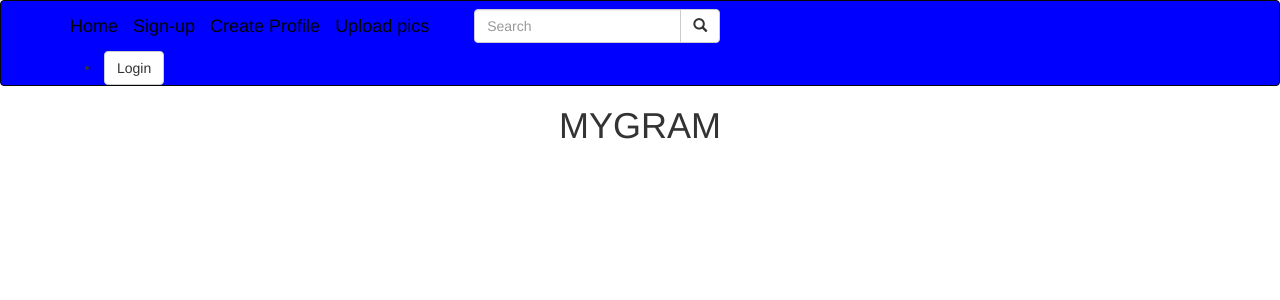
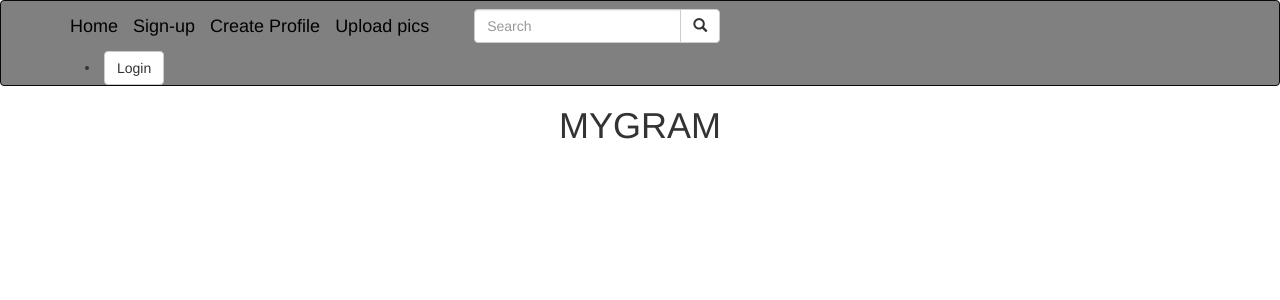
Before and after one commit to Mercy-Njoroge/instagram-clone, a Django app: page / in a window 1280 px wide. Shown: the top 300 px of the page. Run offline with Django 3.2, Linux system fonts and the light colour scheme; some libraries are stand-ins or nearby versions.

Commit message:
change navbar background color

```diff
--- a/photos/templates/navbar.html
+++ b/photos/templates/navbar.html
@@ -6,7 +6,7 @@
   <meta name="viewport" content="width=device-width, initial-scale=1">
 </head>
 <body>
-<nav class="navbar navbar-inverse" style="background-color:#0000ff">
+<nav class="navbar navbar-inverse" style="background-color:grey">
   <div class="container">
     <div class="navbar-header">
       <!-- <a class="navbar-brand" href="{% url 'home' %}">INSTAGRAM CLONE</a> -->
```
Also changed, not shown: 1 other file.
